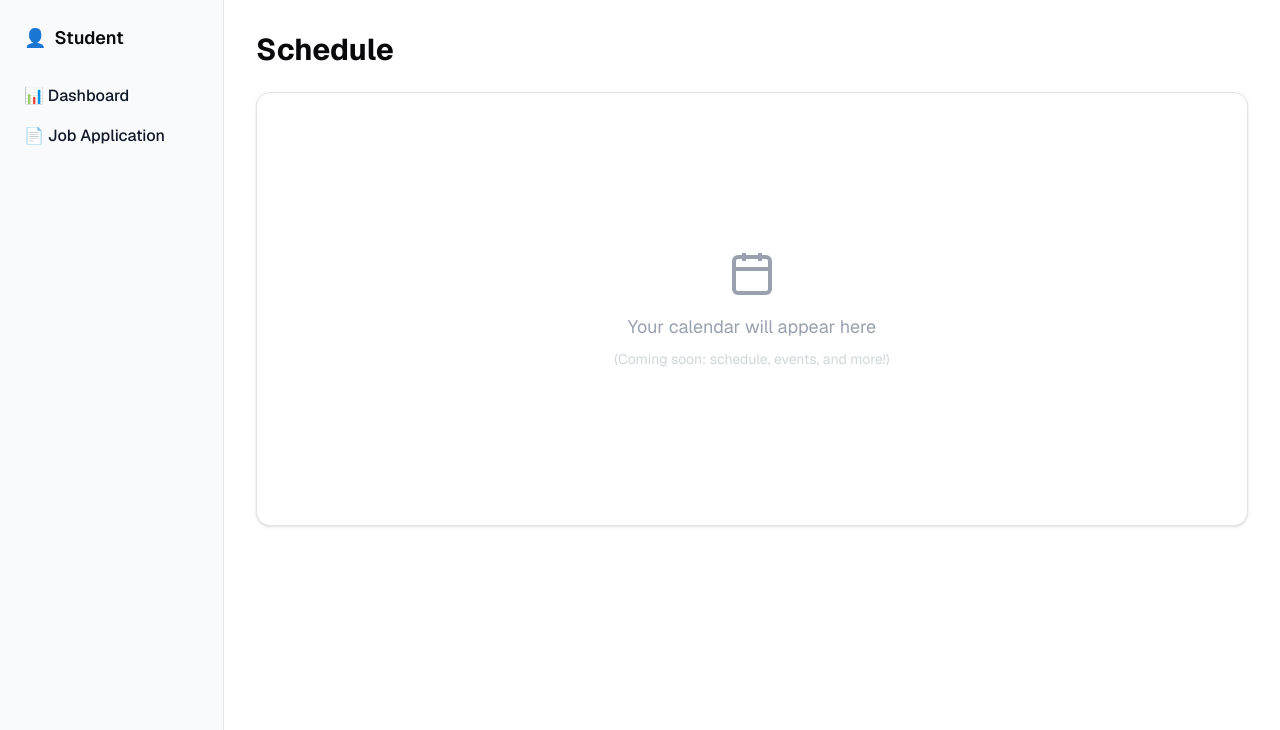
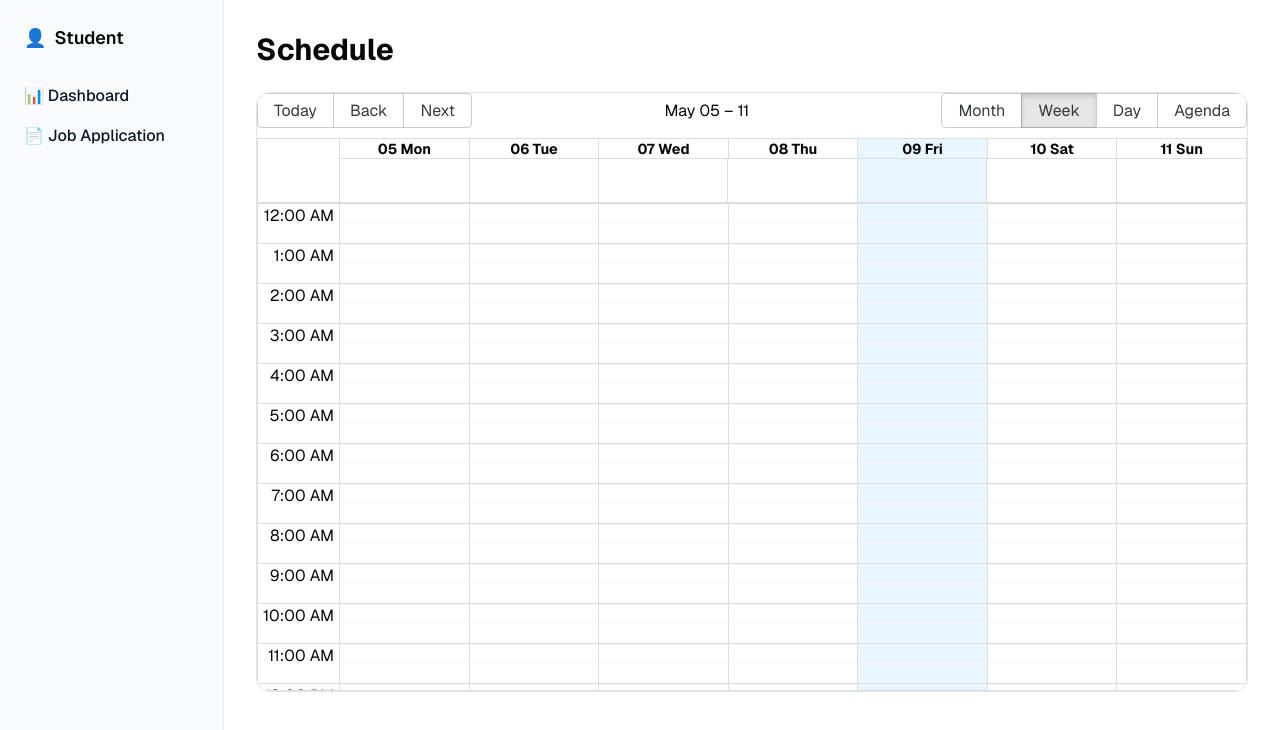
Before and after one commit to MaxSchild/study-buddy-nextjs, a Next.js app in the folder new-frontend/: page /dashboard in a window 1280 px wide. Shown: the top 730 px of the page. Built offline with nearby package versions, Linux system fonts and the light colour scheme.

Commit message:
Add schedule to Dashboard Page

```diff
--- /dev/null
+++ b/new-frontend/app/dashboard/Calendar.tsx
@@ -0,0 +1,125 @@
+"use client";
+import { Calendar, dateFnsLocalizer, Views, View } from "react-big-calendar";
+import "react-big-calendar/lib/css/react-big-calendar.css";
+import { format, parse, startOfWeek, getDay } from "date-fns";
+import { enUS } from "date-fns/locale";
+import { useState } from "react";
+
+const locales = {
+  "en-US": enUS,
+};
+
+const localizer = dateFnsLocalizer({
+  format,
+  parse,
+  startOfWeek: () => startOfWeek(new Date(), { weekStartsOn: 1 }),
+  getDay,
+  locales,
+});
+
+const events = [
+  {
+    title: "Computergraphik II",
+    start: new Date(2025, 3, 26, 12, 0),
+    end: new Date(2025, 3, 26, 14, 0),
+    color: "#2a4d69",
+    description: "Vorlesung Computergraphik II",
+  },
+  {
+    title: "Übung für Computergraphik II",
+    start: new Date(2025, 3, 23, 12, 0),
+    end: new Date(2025, 3, 23, 14, 0),
+    color: "#4b86b4",
+    description: "Übung Computergraphik II",
+  },
+  {
+    title: "Bildverarbeitung II",
+    start: new Date(2025, 3, 24, 8, 0),
+    end: new Date(2025, 3, 24, 10, 0),
+    color: "#2a4d69",
+    description: "Vorlesung Bildverarbeitung II",
+  },
+  {
+    title: "Übung für Bildverarbeitung II",
+    start: new Date(2025, 3, 22, 10, 0),
+    end: new Date(2025, 3, 22, 12, 0),
+    color: "#4b86b4",
+    description: "Übung Bildverarbeitung II",
+  },
+  {
+    title: "Grundlagen der theoretischen Informatik",
+    start: new Date(2025, 3, 23, 14, 0),
+    end: new Date(2025, 3, 23, 16, 0),
+    color: "#2a4d69",
+    description: "Vorlesung Grundlagen der theoretischen Informatik",
+  },
+  {
+    title: "Grundlagen der theoretischen Informatik",
+    start: new Date(2025, 3, 25, 14, 0),
+    end: new Date(2025, 3, 25, 16, 0),
+    color: "#2a4d69",
+    description: "Vorlesung Grundlagen der theoretischen Informatik",
+  },
+  {
+    title: "Übung zur Grundlagen der theoretischen Informatik",
+    start: new Date(2025, 3, 21, 10, 0),
+    end: new Date(2025, 3, 21, 12, 0),
+    color: "#4b86b4",
+    description: "Übungen zur Grundlagen der theoretischen Informatik",
+  },
+  {
+    title: "Arbeitszeit",
+    start: new Date(2025, 3, 24, 12, 0),
+    end: new Date(2025, 3, 24, 18, 0),
+    color: "#adcbe3",
+    description: "Arbeitszeit bei Unternehmen X",
+  },
+  {
+    title: "Arbeitszeit",
+    start: new Date(2025, 3, 27, 10, 0),
+    end: new Date(2025, 3, 27, 14, 0),
+    color: "#adcbe3",
+    description: "Arbeitszeit bei Unternehmen X",
+  },
+];
+
+const CustomEvent = ({ event }: { event: { title: string; color: string } }) => (
+  <div
+    style={{
+      padding: "6px 10px",
+      borderRadius: "12px",
+      fontSize: "0.85rem",
+      fontWeight: 500,
+      backgroundColor: event.color,
+      color: "#111827",
+    }}
+  >
+    {event.title}
+  </div>
+);
+
+export default function DashboardCalendar() {
+  const [currentDate, setCurrentDate] = useState(new Date());
+  const [currentView, setCurrentView] = useState<View>(Views.WEEK);
+
+  return (
+    <div className="h-[600px] w-full bg-white rounded-xl overflow-hidden border">
+      <Calendar
+        localizer={localizer}
+        events={events}
+        startAccessor="start"
+        endAccessor="end"
+        defaultView={Views.WEEK}
+        view={currentView}
+        onView={setCurrentView}
+        date={currentDate}
+        onNavigate={setCurrentDate}
+        style={{ height: "100%", border: "none" }}
+        components={{ event: CustomEvent }}
+        popup
+        toolbar
+        selectable={false}
+      />
+    </div>
+  );
+}
--- /dev/null
+++ b/new-frontend/app/dashboard/DashboardCalendarClient.tsx
@@ -0,0 +1,8 @@
+"use client";
+import dynamic from "next/dynamic";
+
+const DashboardCalendar = dynamic(() => import("./Calendar"), { ssr: false });
+
+export default function DashboardCalendarClient() {
+  return <DashboardCalendar />;
+}
--- a/new-frontend/app/dashboard/page.tsx
+++ b/new-frontend/app/dashboard/page.tsx
@@ -1,15 +1,10 @@
+import DashboardCalendarClient from "./DashboardCalendarClient";
+
 export default function DashboardPage() {
   return (
     <div>
       <h1 className="text-3xl font-bold mb-6">Schedule</h1>
-      <div className="rounded-xl border bg-white p-6 shadow-sm">
-        {/* Calendar placeholder - replace with a real calendar component later */}
-        <div className="flex flex-col items-center justify-center h-96 text-gray-400">
-          <svg width="48" height="48" fill="none" stroke="currentColor" strokeWidth="2" viewBox="0 0 24 24" className="mb-4"><rect x="3" y="4" width="18" height="18" rx="2"/><path d="M16 2v4M8 2v4M3 10h18"/></svg>
-          <span className="text-lg">Your calendar will appear here</span>
-          <span className="text-sm text-gray-300 mt-2">(Coming soon: schedule, events, and more!)</span>
-        </div>
-      </div>
+      <DashboardCalendarClient />
     </div>
   );
 }
--- a/new-frontend/package.json
+++ b/new-frontend/package.json
@@ -22,10 +22,12 @@
     "class-variance-authority": "^0.7.1",
     "clsx": "^2.1.1",
     "cmdk": "^1.1.1",
+    "date-fns": "^4.1.0",
     "framer-motion": "^12.10.5",
     "lucide-react": "^0.509.0",
     "next": "15.3.2",
     "react": "^19.0.0",
+    "react-big-calendar": "^1.18.0",
     "react-dom": "^19.0.0",
     "tailwind-merge": "^3.2.0",
     "tailwindcss-animate": "^1.0.7"
@@ -35,6 +37,7 @@
     "@tailwindcss/postcss": "^4",
     "@types/node": "^20",
     "@types/react": "^19",
+    "@types/react-big-calendar": "^1.16.1",
     "@types/react-dom": "^19",
     "eslint": "^9",
     "eslint-config-next": "15.3.2",
```
Also changed, not shown: 1 other file (tests, documents, lock files or other folders).
